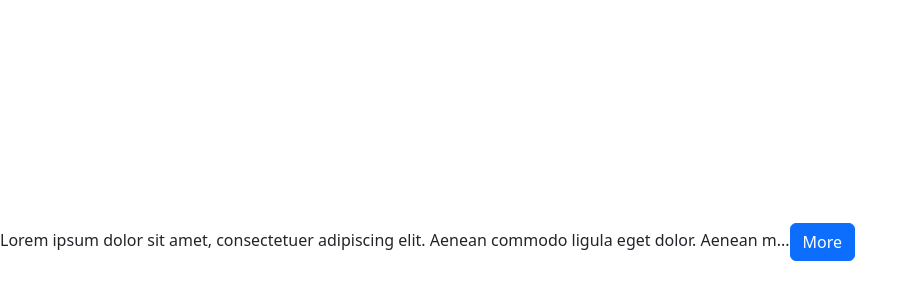
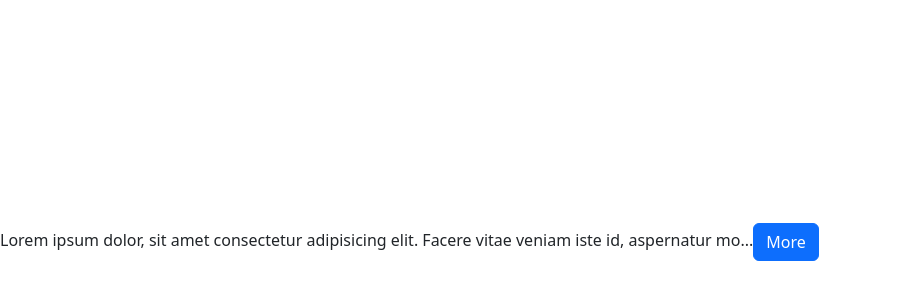
Before and after one commit to mayankgupta804/react-app, a React (Vite) app: page / in a window 1280 px wide. Shown: the part 158-458 px from the top of the page, without its empty margins (0-917 px from the left). Built offline with nearby package versions, Linux system fonts and the light colour scheme; the HTML template or start-up script is replaced by a standard one.

Commit message:
Refactor code to handle edge cases

```diff
--- a/src/App.tsx
+++ b/src/App.tsx
@@ -4,26 +4,10 @@ function App() {
   return (
     <>
       <ExpandableText>
-        Lorem ipsum dolor sit amet, consectetuer adipiscing elit. Aenean commodo
-        ligula eget dolor. Aenean massa. Cum sociis natoque penatibus et magnis
-        dis parturient montes, nascetur ridiculus mus. Donec quam felis,
-        ultricies nec, pellentesque eu, pretium quis, sem. Nulla consequat massa
-        quis enim. Donec pede justo, fringilla vel, aliquet nec, vulputate eget,
-        arcu. In enim justo, rhoncus ut, imperdiet a, venenatis vitae, justo.
-        Nullam dictum felis eu pede mollis pretium. Integer tincidunt. Cras
-        dapibus. Vivamus elementum semper nisi. Aenean vulputate eleifend
-        tellus. Aenean leo ligula, porttitor eu, consequat vitae, eleifend ac,
-        enim. Aliquam lorem ante, dapibus in, viverra quis, feugiat a, tellus.
-        Phasellus viverra nulla ut metus varius laoreet. Quisque rutrum. Aenean
-        imperdiet. Etiam ultricies nisi vel augue. Curabitur ullamcorper
-        ultricies nisi. Nam eget dui. Etiam rhoncus. Maecenas tempus, tellus
-        eget condimentum rhoncus, sem quam semper libero, sit amet adipiscing
-        sem neque sed ipsum. Nam quam nunc, blandit vel, luctus pulvinar,
-        hendrerit id, lorem. Maecenas nec odio et ante tincidunt tempus. Donec
-        vitae sapien ut libero venenatis faucibus. Nullam quis ante. Etiam sit
-        amet orci eget eros faucibus tincidunt. Duis leo. Sed fringilla mauris
-        sit amet nibh. Donec sodales sagittis magna. Sed consequat, leo eget
-        bibendum sodales, augue velit cursus nunc,
+        Lorem ipsum dolor, sit amet consectetur adipisicing elit. Facere vitae
+        veniam iste id, aspernatur modi sapiente nulla minus consequatur qui,
+        voluptatibus soluta fuga animi quasi! Facere corrupti error velit
+        adipisci.
       </ExpandableText>
     </>
   );
--- a/src/components/ExpandableText.tsx
+++ b/src/components/ExpandableText.tsx
@@ -1,19 +1,20 @@
-import { ReactNode, useState } from "react";
+import { useState } from "react";
 import Button from "./Button";
 
 interface Props {
   maxChars?: number;
-  children: ReactNode;
+  children: string;
 }
 
 const ExpandableText = ({ children, maxChars = 100 }: Props) => {
   const [showFullText, updateShowFullText] = useState(false);
 
+  if (children.length < 100) {
+    return <p>{children}</p>;
+  }
   return (
-    <span style={{ display: "inline" }}>
-      {showFullText
-        ? children
-        : children?.toString().substring(0, maxChars) + "..."}
+    <>
+      {showFullText ? children : children.substring(0, maxChars) + "..."}
       <Button
         onClick={() => {
           updateShowFullText(!showFullText);
@@ -21,7 +22,7 @@ const ExpandableText = ({ children, maxChars = 100 }: Props) => {
       >
         {showFullText ? "Less" : "More"}
       </Button>
-    </span>
+    </>
   );
 };
 
```
